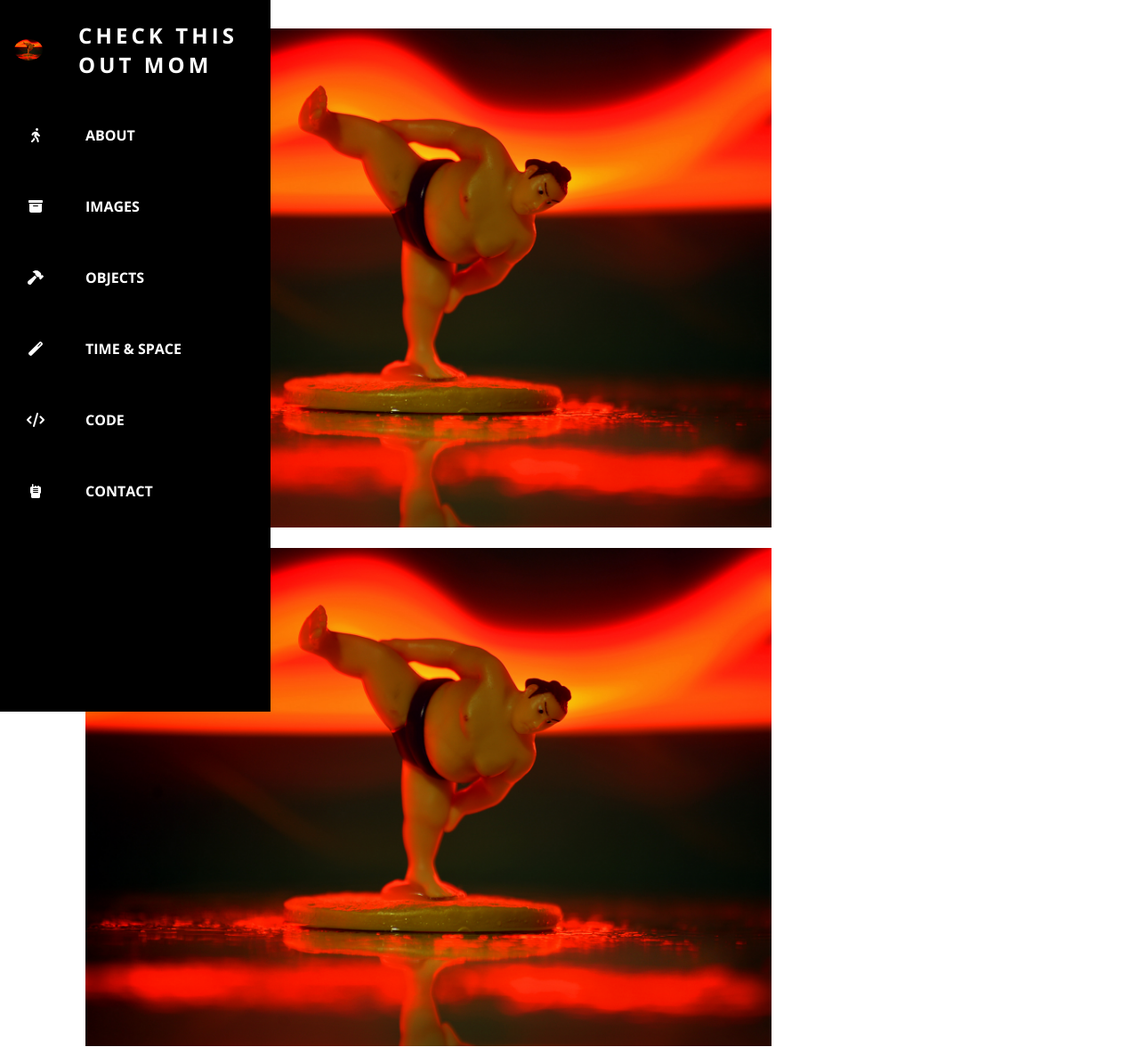
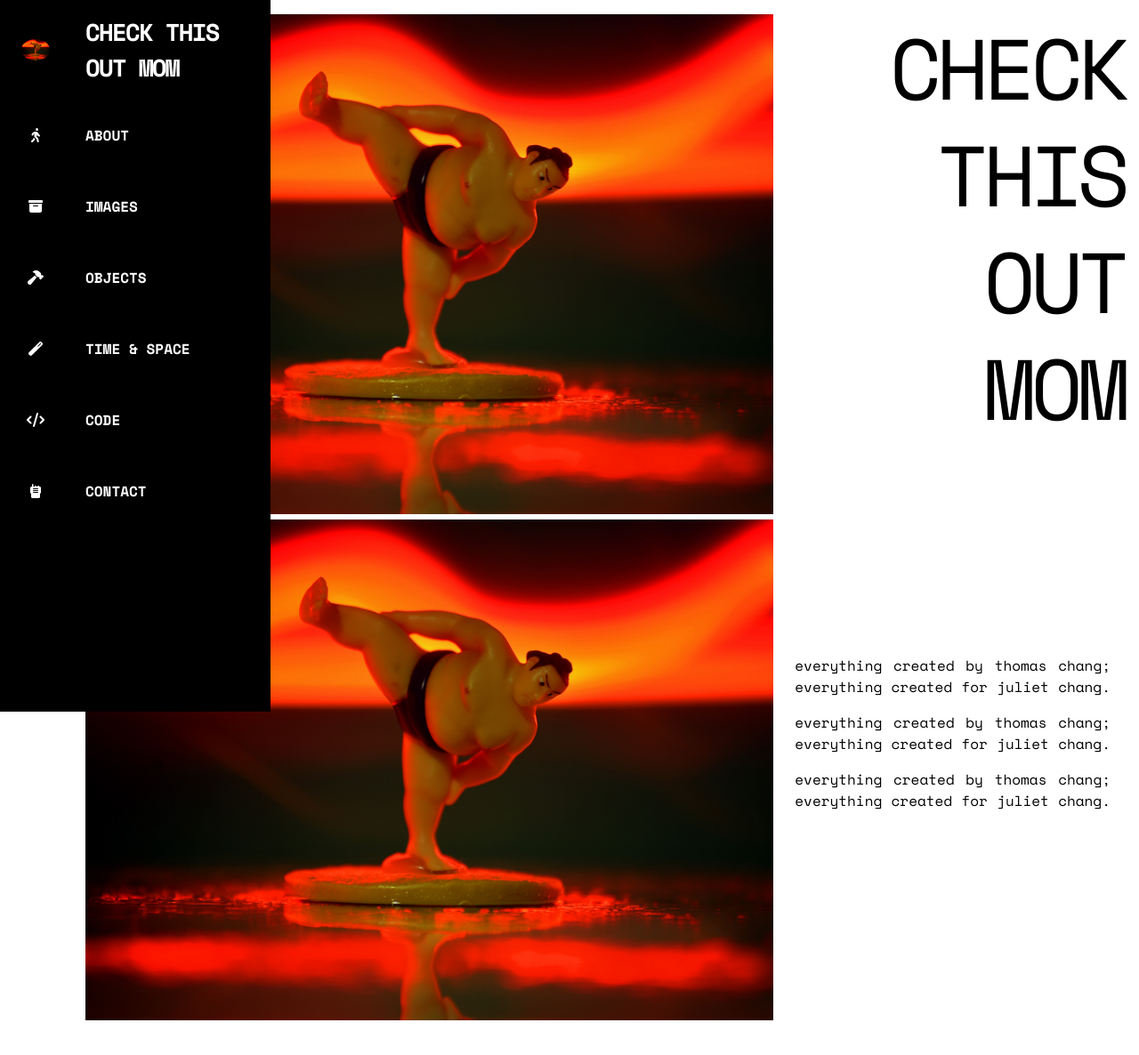
Before and after one commit to tschang0311/PORTFOLIO, a plain HTML site: page index.html in a window 1280 px wide. Shown: the whole page at 89% size. Drawn offline with nearby package versions, Linux system fonts and the light colour scheme.

Commit message:
designed home page

```diff
--- a/index.html
+++ b/index.html
@@ -6,7 +6,7 @@
         <meta name="viewpoint" content="width=device-width, initial-scale=1.0">
         <title>THOMAS CHANG</title>
         <link rel="stylesheet" href="./styles.css">
-        <link href="https://fonts.googleapis.com/css?family=Open+Sans:300,400,700&display=swap" rel="stylesheet">
+        <link href="https://fonts.googleapis.com/css?family=Space+Mono:300,400,700&display=swap" rel="stylesheet">
     </head>
 
     <body>
@@ -85,12 +85,64 @@
         </nav>
 
         <main>
-            <div class="logo">
-                <img src="sumo.jpg" alt="CTOM Logo - A sumo wrestling figure." width=66%>
+
+            <div class="hero_container">
+
+                <div class="image_column">
+                    <img src="sumo.jpg" alt="CTOM Logo - A sumo wrestling figure.">
+                    <img src="sumo.jpg" alt="CTOM Logo - A sumo wrestling figure.">
+                </div>
+
+                <div class="text_column">
+                    <div class="hero_text">Check This Out Mom</div>
+                    <div class="sub_text">
+                        <div class="line_1">
+                            <div>everything</div>
+                            <div>created</div>
+                            <div>by</div>
+                            <div>thomas</div>
+                            <div>chang;</div>
+                        </div>
+                        <div class="line_2">
+                            <div>everything</div>
+                            <div>created</div>
+                            <div>for</div>
+                            <div>juliet</div>
+                            <div>chang.</div>
+                        </div>
+                        <div class="line_1">
+                            <div>everything</div>
+                            <div>created</div>
+                            <div>by</div>
+                            <div>thomas</div>
+                            <div>chang;</div>
+                        </div>
+                        <div class="line_2">
+                            <div>everything</div>
+                            <div>created</div>
+                            <div>for</div>
+                            <div>juliet</div>
+                            <div>chang.</div>
+                        </div>
+                        <div class="line_1">
+                            <div>everything</div>
+                            <div>created</div>
+                            <div>by</div>
+                            <div>thomas</div>
+                            <div>chang;</div>
+                        </div>
+                        <div class="line_2">
+                            <div>everything</div>
+                            <div>created</div>
+                            <div>for</div>
+                            <div>juliet</div>
+                            <div>chang.</div>
+                        </div>
+                    </div>
+                </div>
+
             </div>
-            <div class="logo">
-                <img src="sumo.jpg" alt="CTOM Logo - A sumo wrestling figure." width=66%>
-            </div>
+
         </main>
 
     </body>
--- a/styles.css
+++ b/styles.css
@@ -1,7 +1,7 @@
 /* NAVIGATION BAR */
 :root {
     font-size: 16px;
-    font-family: 'Open Sans';
+    font-family: 'Space Mono';
     --text-primary: #ffffff;
     --text-secondary: #c21807;
     --bg-primary: #000000;
@@ -94,13 +94,14 @@ main {
 .logo {
     font-weight: bolder;
     text-transform: uppercase;
+    margin-left: 1rem;
     margin-top: 1rem;
     margin-bottom: 1rem;
     margin-right: 1rem;
     text-align: left;
     color: var(--text-primary);
-    font-size: 1.5rem;
-    letter-spacing: 0.3ch;
+    font-size: 1.7rem;
+    letter-spacing: -.1ch;
     width: 100%;
 }
 
@@ -154,3 +155,57 @@ main {
         margin: 0;
     }
 }
+
+.hero_container {
+    display: flex;
+    gap: .5rem;
+    align-items: flex-start;
+
+}
+
+.image_column {
+    flex: 2;
+}
+
+.image_column img {
+    width: 100%;
+}
+
+.text_column {
+    flex: 1;
+    display: flex;
+    justify-content: space-between;
+    flex-direction: column;
+    /* margin-left: 5rem; */
+    height: calc(100vh + 7rem);
+}
+
+.hero_text {
+    margin-left: 5rem;
+    text-transform: uppercase;
+    text-align: right;
+    letter-spacing: -.1ch;
+    font-size: 6rem;
+    font-weight: 500;
+    line-height: 7.5rem;
+    transition: var(--transition-speed) ease-in-out;
+}
+
+.hero_text:hover {
+    letter-spacing: -.08rem;
+}
+
+.line_1 {
+    margin-right: 1rem;
+    margin-left: 1rem;
+    display: flex;
+    justify-content: space-between;
+}
+
+.line_2 {
+    margin-right: 1rem;
+    margin-left: 1rem;
+    display: flex;
+    justify-content: space-between;
+    padding-bottom: 1rem;
+}
```
